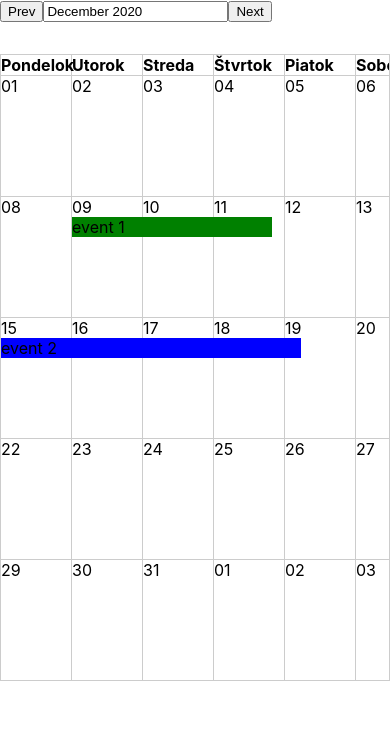
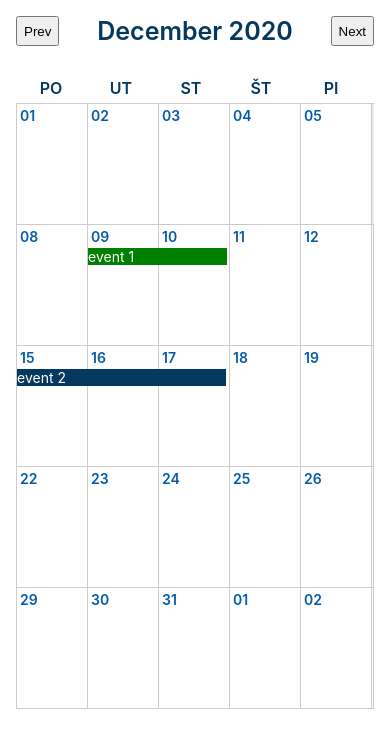
Before and after one commit to trenccan777/React-Calendar, a React (Create React App) app: page / in a window 390 px wide. Shown: the top 748 px of the page. Built offline with nearby package versions, Linux system fonts and the light colour scheme.

Commit message:
Add responsivenes

```diff
--- a/src/App.css
+++ b/src/App.css
@@ -1,6 +1,22 @@
+.App {
+  max-width: 1440px;
+  margin: 0 auto;
+  padding: 1em;
+}
+
+#month-switcher {
+  display: flex;
+  justify-content: space-between;
+}
+
+.month-name {
+  color: #05385e;
+  font-weight: 600;
+  font-size: 1.5625rem;
+}
+
 .c-table {
-  border: 1px solid #ccc;
-  max-width: 700px;
+  max-width: 100%;
   margin: 2em auto;
   overflow: hidden;
 }
@@ -8,10 +24,15 @@
 .c-week {
   display: flex;
   border-bottom: 1px solid #ccc;
+  border-left: 1px solid #ccc;
+  border-right: 1px solid #ccc;
 }
 
-.c-table > div:last-child {
-  border-bottom: none;
+.c-week.c-weeek-daynames {
+  border-right: none;
+  border-left: none;
+  text-align: center;
+  padding-bottom: 5px;
 }
 
 .c-week > div:last-child {
@@ -25,12 +46,26 @@
   min-width: 70px;
 }
 
+.c-day-number {
+  color: #035ba9;
+  font-weight: 600;
+  font-size: 0.875rem;
+  padding: 3px;
+}
+
 .c-day-name {
-  font-weight: 700;
+  font-weight: 600;
+  text-transform: uppercase;
+  color: #05385e;
+  border-right: none;
 }
 
 .c-day {
   min-height: 120px;
+}
+
+.c-day-current {
+  background-color: #e5eef6;
 }
 
 .c-day-content {
@@ -42,14 +77,16 @@
   white-space: nowrap;
   overflow: hidden;
   position: absolute;
+  color: #fff;
+  font-size: 14px;
 }
 
 .c-red {
-  background-color: red;
+  background-color: #ef505f;
 }
 
 .c-blue {
-  background-color: blue;
+  background-color: #05385e;
 }
 
 .c-green {
--- a/src/App.js
+++ b/src/App.js
@@ -2,8 +2,9 @@ import './App.css';
 import Calendar from './components/Calendar'
 
 function App() {
-  return (
-    <div className="App">
+
+ return (
+    <div id="calendar" className="App">
     <Calendar/>
     </div>
   );
--- a/src/components/Calendar.js
+++ b/src/components/Calendar.js
@@ -12,6 +12,8 @@ export default class Calendar extends Component {
 
     this.monthSwitchHandler = this.monthSwitchHandler.bind(this);
   }
+
+
 
   monthSwitchHandler(e) {
     let newMonth = this.state.currentMonth;
@@ -32,13 +34,14 @@ export default class Calendar extends Component {
   }
 
   render() {
+
     return (
       <div>
         <MonthSwitcher
           data={this.state}
           monthSwitchHandler={this.monthSwitchHandler}
         />
-        <Month  data={this.state}/>
+        <Month data={this.state}/>
 
       </div>
     );
--- a/src/components/Day.js
+++ b/src/components/Day.js
@@ -1,8 +1,20 @@
-import React from "react";
 import Event from "./Event";
 
-export default function Day(props) {
-  let events = props.data.events;
+import React, { Component } from "react";
+
+export default class Day extends Component {
+
+  getCurrentDate() {
+    let currentDate = new Date();
+     currentDate.setDate(
+      currentDate.getDate()
+    );
+
+    return currentDate = currentDate.toISOString().slice(0, 10);
+  }
+
+  render() {
+    let events = this.props.data.events;
     let selectedEvents = "";
     let i = 0;
     if (events.length !== 0) {
@@ -13,12 +25,16 @@ export default function Day(props) {
       i = 0;
     }
 
+
     return (
-    <div className="c-day c-cell">
-      <span>{props.data.date.slice(-2)}</span>
-      <div id={props.data.date} className="c-day-content">
+
+
+      <div className={"c-day c-cell " + (this.getCurrentDate() === this.props.data.date ? 'c-day-current' : '')}>
+        <div className="c-day-number">{this.props.data.date.slice(-2)}</div>
+        <div id={this.props.data.date} className="c-day-content">
           {selectedEvents}
         </div>
       </div>
     );
   }
+}
--- a/src/components/DayNames.js
+++ b/src/components/DayNames.js
@@ -2,14 +2,14 @@ import React from "react";
 
 export default function DayNames() {
   return (
-    <div className='c-week'>
-      <div className='c-cell c-day-name'>Pondelok</div>
-      <div className='c-cell c-day-name'>Utorok</div>
-      <div className='c-cell c-day-name'>Streda</div>
-      <div className='c-cell c-day-name'>Štvrtok</div>
-      <div className='c-cell c-day-name'>Piatok</div>
-      <div className='c-cell c-day-name'>Sobota</div>
-      <div className='c-cell c-day-name'>Nedeľa</div>
+    <div className='c-week c-weeek-daynames'>
+      <div className='c-cell c-day-name'>Po</div>
+      <div className='c-cell c-day-name'>Ut</div>
+      <div className='c-cell c-day-name'>St</div>
+      <div className='c-cell c-day-name'>Št</div>
+      <div className='c-cell c-day-name'>Pi</div>
+      <div className='c-cell c-day-name'>So</div>
+      <div className='c-cell c-day-name'>Ne</div>
     </div>
   );
 }
--- a/src/components/Event.js
+++ b/src/components/Event.js
@@ -1,9 +1,45 @@
-import React from 'react'
+import React, { Component } from "react";
 
-export default function Event(props) {
+export default class Event extends Component {
+  constructor() {
+    super();
+    this.state = {
+      cellWidth: 0,
+    };
+  }
+
+  updateDimensions = () => {
+    this.setState({
+      cellWidth: document.getElementsByClassName("c-cell")[0].offsetWidth,
+    });
+  };
+
+  componentDidMount() {
+    this.setState({
+      cellWidth: document.getElementsByClassName("c-cell")[0].offsetWidth,
+    });
+
+    window.addEventListener("resize", this.updateDimensions);
+  }
+
+  componentWillUnmount() {
+    window.removeEventListener('resize', this.updateDimensions);
+  }
+
+  render() {
+    const eventWidth = this.props.data.days * this.state.cellWidth - 1 + "px";
+    const eventRow = this.props.data.row * 22 + "px";
+
     return (
-        <div className={props.data.label + ' c-day-event'} style={{ width: props.data.days * 100 + 'px', top: props.data.row * 22 + 'px' }}>
-            {props.data.title}
-        </div>
-    )
+      <div
+        className={this.props.data.label + " c-day-event"}
+        style={{
+          width: eventWidth,
+          top: eventRow,
+        }}
+      >
+        {this.props.data.title}
+      </div>
+    );
+  }
 }
--- a/src/components/MonthSwitcher.js
+++ b/src/components/MonthSwitcher.js
@@ -1,11 +1,7 @@
 import React from "react";
 
 export default function MonthSwitcher(props) {
-  const date = new Date(
-    props.data.currentYear,
-    props.data.currentMonth - 1,
-    1
-  );
+  const date = new Date(props.data.currentYear, props.data.currentMonth - 1, 1);
   const month = date.toLocaleString("default", { month: "long" });
   return (
     <div id="month-switcher">
@@ -17,11 +13,7 @@ export default function MonthSwitcher(props) {
       >
         Prev
       </button>
-      <input
-        name="month"
-        value={month + " " + props.data.currentYear}
-        readOnly
-      />
+      <div className="month-name">{month + " " + props.data.currentYear}</div>
       <button
         name="next-month"
         id="next-month"
```
Also changed, not shown: 1 other file (tests, documents, lock files or other folders). Lines whose indentation alone changed are shown as unchanged.
